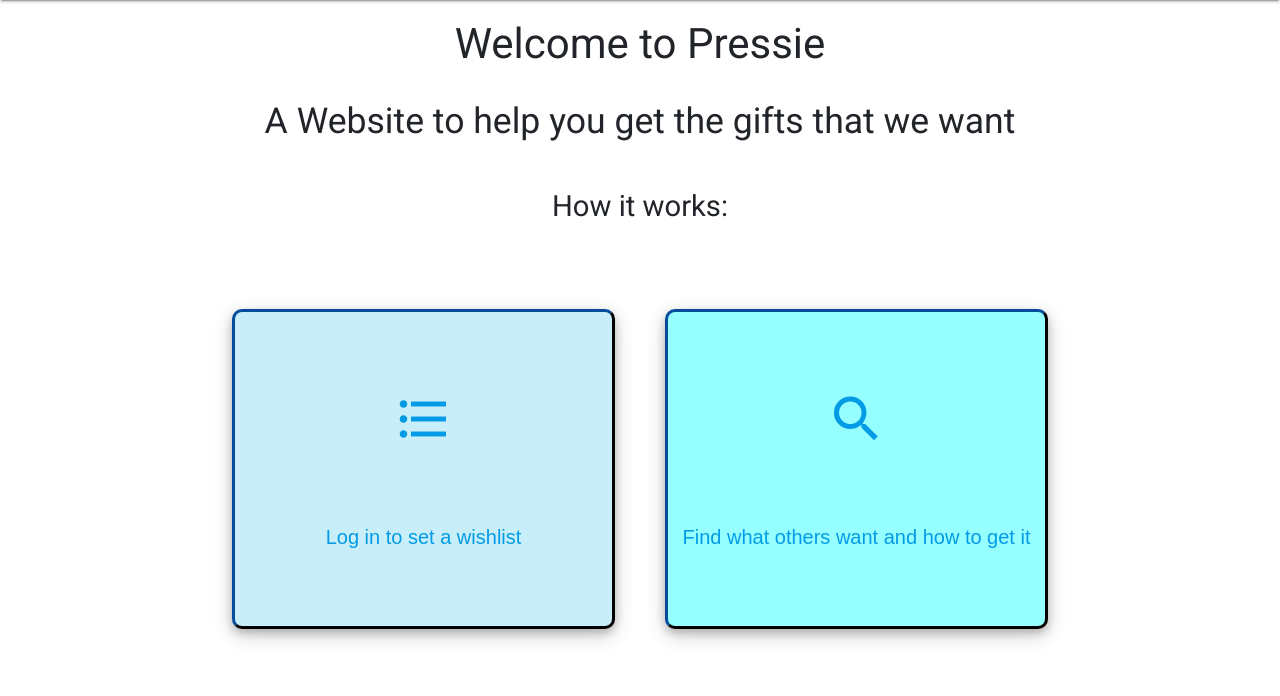
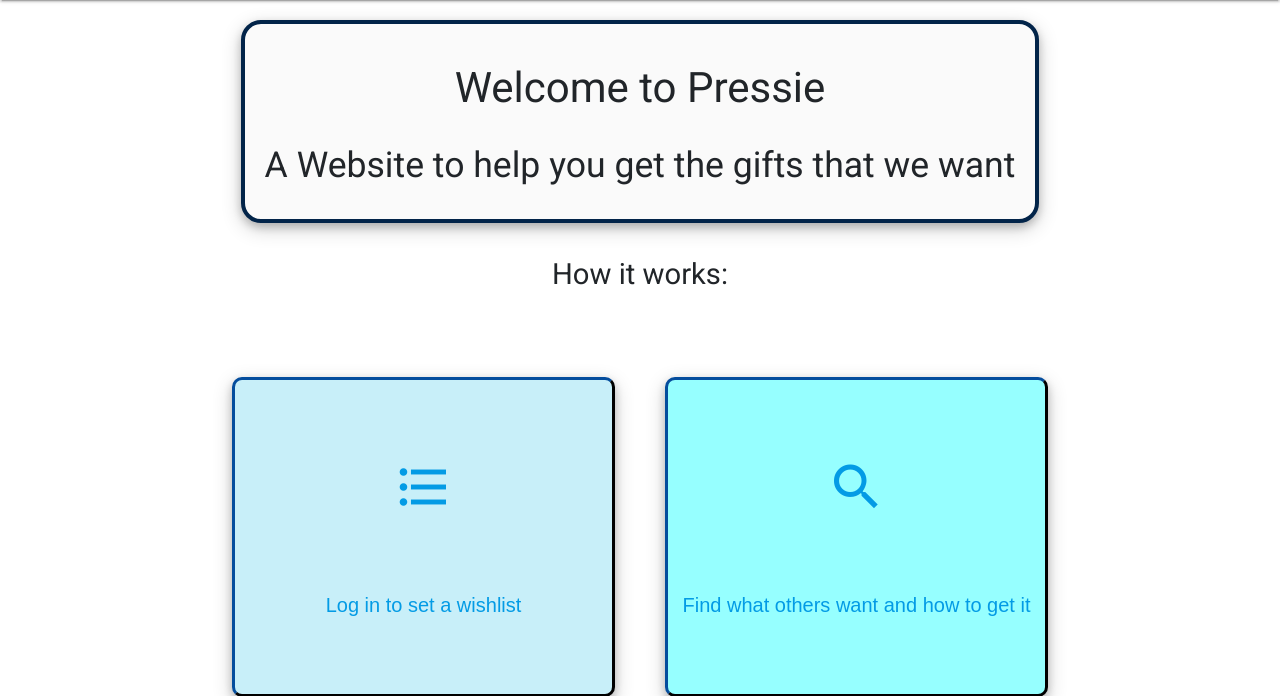
Before and after one commit to geminerald/pressie, a Flask app: page / in a window 1280 px wide. Shown: the part 64-760 px from the top of the page. Before the commit the page ends 704 px from the top, so only its background shows below. Run offline with Flask 2, Linux system fonts and the light colour scheme; some libraries are stand-ins or nearby versions.

Commit message:
added styles to welcome banner on home page

```diff
--- a/static/style/style.css
+++ b/static/style/style.css
@@ -26,7 +26,6 @@ html{
 body {
     font-family: 'Roboto', sans-serif;
     font-size: 2rem;
-
 }
 
 a{
@@ -177,7 +176,12 @@ nav .brand-logo{
     align-items: center;
     justify-content: space-evenly;
     flex-direction: column;
-
+    background-color: #fafafa;
+    margin: 2rem;
+    padding: 2rem;
+    border-radius: 20px;
+    border: 4px solid #022449;
+    box-shadow: 0 4px 8px 0 rgba(0, 0, 0, 0.2), 0 6px 20px 0 rgba(0, 0, 0, 0.19);
 }
 
 .home-link{
```
